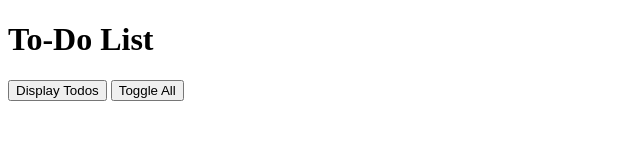
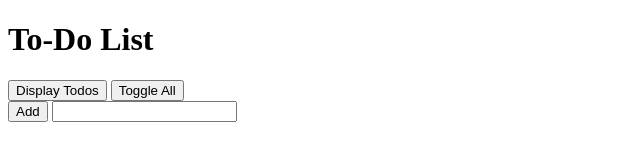
Before and after one commit to mbentro/Practical-JavaScript, a plain HTML site: page index.html in a window 1280 px wide. Shown: the whole page, without its empty margins (0-640 px from the left). Drawn offline with Linux system fonts and the light colour scheme.

Commit message:
Added 'Add Todo' button

```diff
--- a/index.html
+++ b/index.html
@@ -11,8 +11,19 @@
     <!--<button id="displayTodosButton">Display Todos</button>-->
     <!--<button id="toggleAllButton">Toggle All</button>-->
 
-    <button onclick="handlers.displayTodos()">Display Todos</button>
-    <button onclick="handlers.toggleAll()">Toggle All</button>
+    <div>
+      <button onclick="handlers.displayTodos()">Display Todos</button>
+      <button onclick="handlers.toggleAll()">Toggle All</button>
+    </div>
+
+    <div>
+      <button onclick="handlers.addTodo()">Add</button>
+      <input type="text" id="addTodoTextInput">
+
+    </div>
+    <!--<button onclick="handlers.changeTodo()">Change Todo</button>-->
+    <!--<button onclick="handlers.deleteTodo()">Delete Todo</button>-->
+    <!--<button onclick="handlers.toggleCompleted()">Toggle Completed</button>-->
 
     <script src="script.js"></script> <!--Moved from above-->
   </body>
--- a/script.js
+++ b/script.js
@@ -80,10 +80,24 @@ var todoList = {
 
 var handlers = { //object to handle onclick events
   //new method for displatTodos
-  displayTodos: function() {
+  displayTodos: function(){
     todoList.displayTodos();
   },
-  toggleAll: function() {
+  toggleAll: function(){
     todoList.toggleAll();
   },
+  addTodo: function(){
+    var addTodoTextInput = document.getElementById('addTodoTextInput');
+    todoList.addTodo(addTodoTextInput.value); //get value of whatever was typed in the input
+    addTodoTextInput.value = ''; //clear the box after adding item
+  },
+  // changeTodo: function(){
+  //   todoList.changeTodo();
+  // },
+  // deleteTodo: function(){
+  //   todoList.deleteTodo();
+  // },
+  // toggleCompleted: function() {
+  //   todoList.toggleCompleted();
+  // }
 };
```
